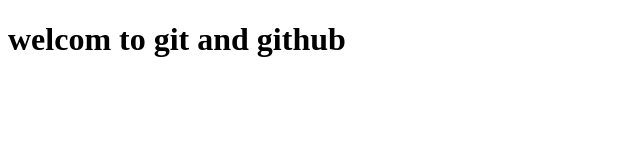
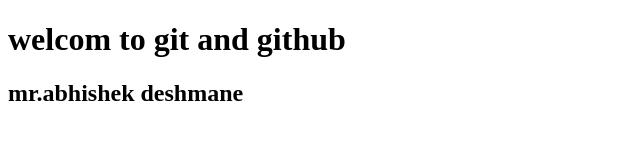
Before and after one commit to Abhishekdeshmane/git-and-github-, a plain HTML site: page index.html in a window 1280 px wide. Shown: the whole page, without its empty margins (0-640 px from the left). Drawn offline with Linux system fonts and the light colour scheme.

Commit message:
name add

```diff
--- a/index.html
+++ b/index.html
@@ -5,5 +5,6 @@
 </head>
 <body>
     <h1>welcom to git and github</h1>
+    <h2>mr.abhishek deshmane </h2>
 </body>
 </html>
```
